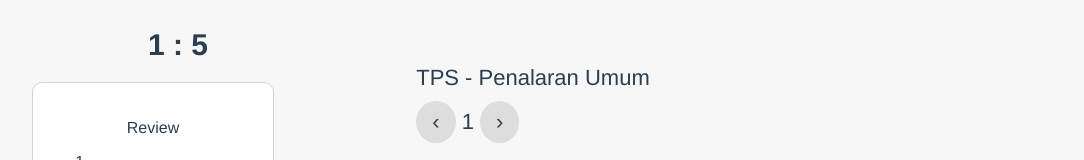
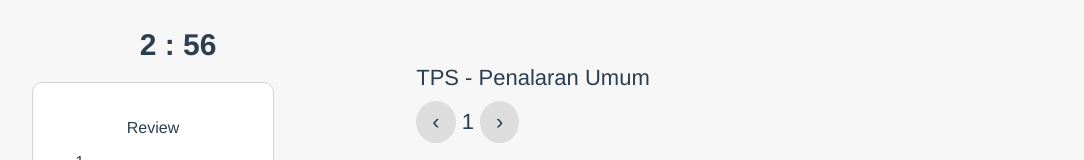
Before and after one commit to vectshad/SimpleTestPlatform, a Vue app: page /#/ in a window 1280 px wide. Shown: the top 160 px of the page, without its empty margins (6-1090 px from the left). Built offline with nearby package versions, Linux system fonts and the light colour scheme; data requests are answered from the project's data file.

Commit message:
add timeout and change timer

```diff
--- a/db.json
+++ b/db.json
@@ -30,5 +30,27 @@
       "question":  "sint occaecat cupidatat non proident, sunt in culpa qui",
       "answers": ["officia deserunt mollit anim", "uis autem vel eum iure reprehenderit ?", "Quire reprehenderit", "aliquam quaerat voluptatem", "Nuis aute irure dolor", "veritatis et quasi archieatae"]
     }
+  ],
+  "answers": [
+    {
+      "id": 1,
+      "answer": "A"
+    },
+    {
+      "id": 2,
+      "answer": "B"
+    },
+    {
+      "id": 3,
+      "answer": "C"
+    },
+    {
+      "id": 4,
+      "answer": "D"
+    },
+    {
+      "id": 5,
+      "answer": "E"
+    }
   ]
 }
--- a/src/components/Timer.vue
+++ b/src/components/Timer.vue
@@ -9,10 +9,16 @@ export default {
   name: "Timer",
   data () {
     return {
-      minutes:1,
-      second:10,
+      timeout: false,
+      minutes:3,
+      second:1,
       time:"",
       timer:null,
+    }
+  },
+  watch: {
+    time () {
+      this.isTimeout()
     }
   },
   mounted () {
@@ -36,6 +42,13 @@ export default {
         this.time = this.minutes + " : " + this.second
         }, 1000 )
       }
+    },
+    isTimeout () {
+      if (this.time === "0 : 0") {
+        this.timeout = true
+        this.$parent.isTimeout()
+        console.log("ASHIIAP")
+      }
     }
   }
 }
--- a/src/page/Evaluate.vue
+++ b/src/page/Evaluate.vue
@@ -49,9 +49,9 @@ export default {
       this.answers = tempList
     },
     checkAnswer () {
-      var KJ = ["A", "B", "C", "D", "E"]
+      var answerKey = ["A", "B", "C", "D", "E"]
       for (var i = 0; i < this.pages; i++) {
-        if (this.answers[i] === KJ[i]) {
+        if (this.answers[i] === answerKey[i]) {
           this.results[i] = "True"
           this.score++
         } else {
--- a/src/page/Platform.vue
+++ b/src/page/Platform.vue
@@ -78,7 +78,7 @@ export default {
   watch: {
     async page () {
      await this.onLoad()
-    }
+    },
   },
   async mounted () {
     await this.onLoad()
@@ -105,6 +105,9 @@ export default {
         this.page = this.page - 1
       }
     },
+    isTimeout () {
+      this.$router.push({ name: "Evaluate", query: {pages: this.maxPage, selectedAnswers: this.allAnswer}})
+    },
     onAnswerClick (answer) {
       this.allAnswer[this.page] = answer
       console.log(this.allAnswer)
@@ -119,7 +122,6 @@ export default {
       } else {
         this.popUp = false;
         this.$router.push({ name: "Evaluate", query: {pages: this.maxPage, selectedAnswers: this.allAnswer}})
-        console.log("UHUY")
       }
     }
   }
```
